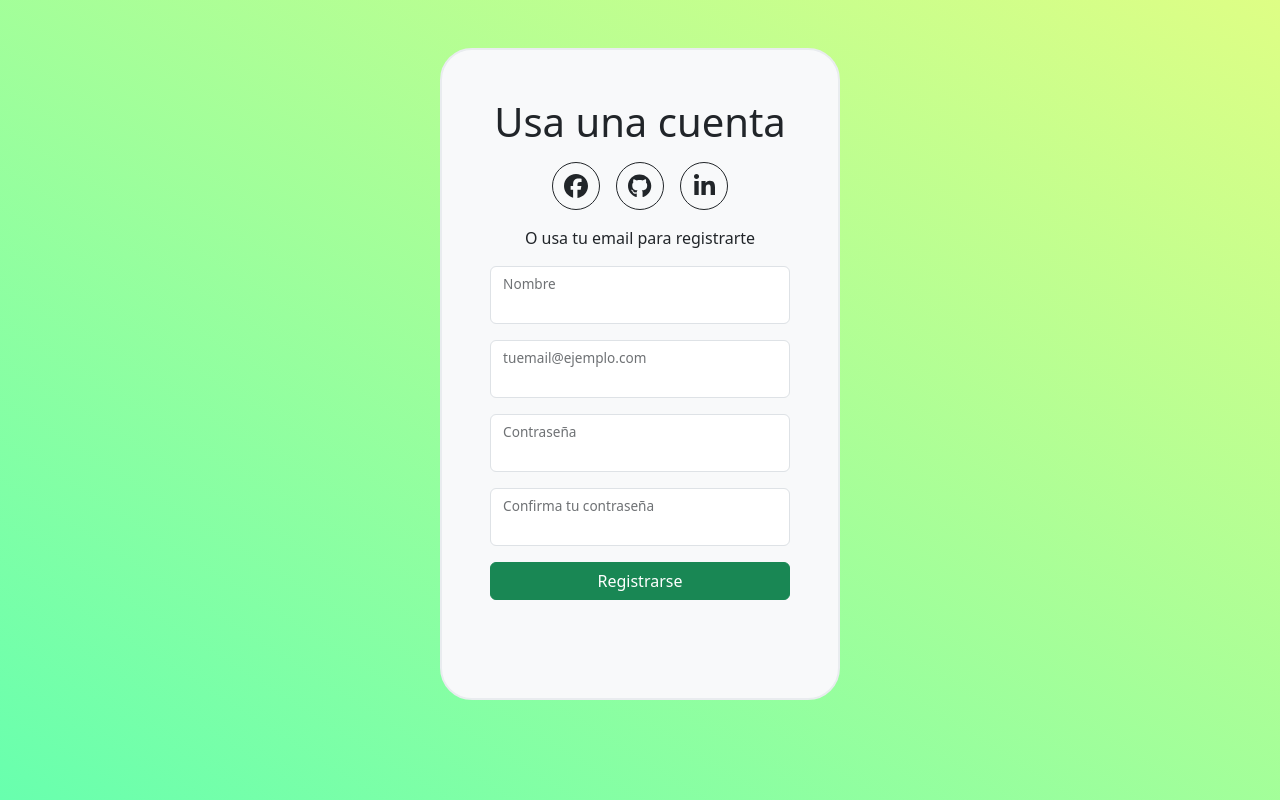
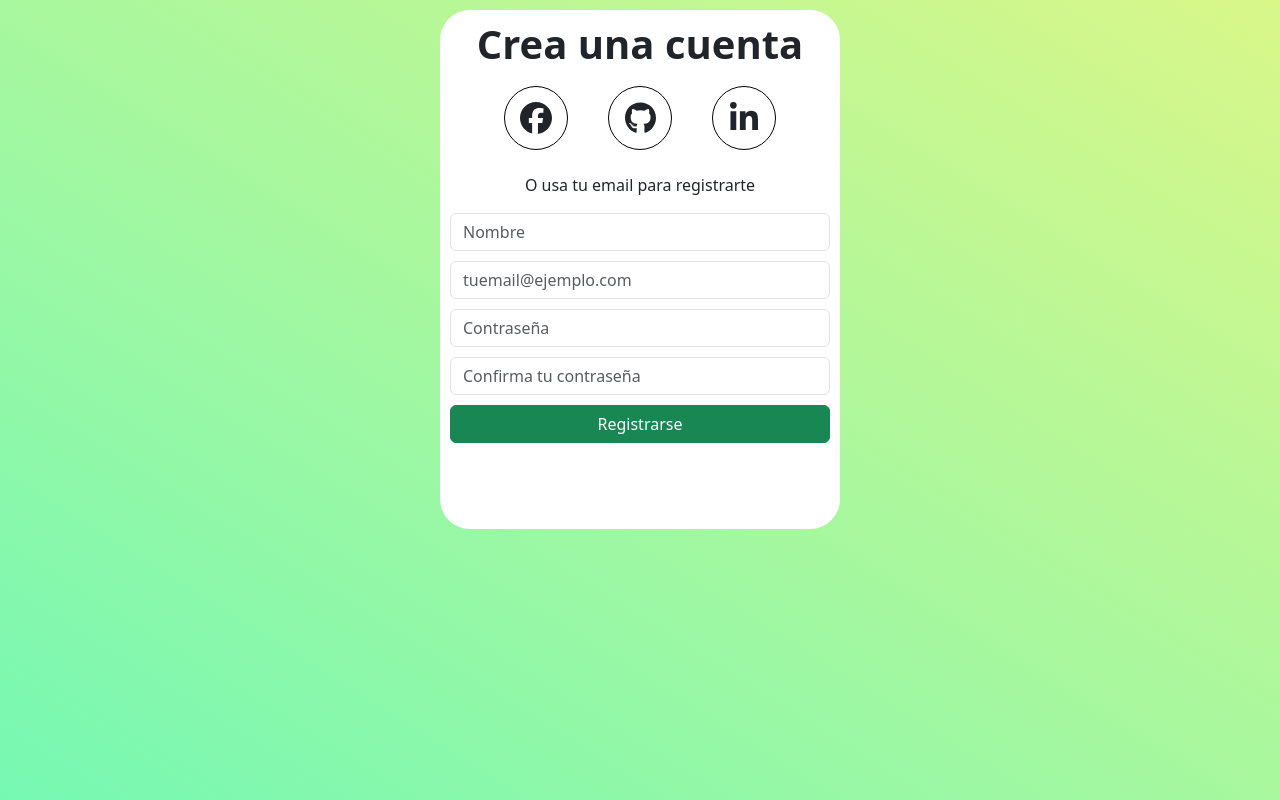
Before and after one commit to renatobaez/estado-componentes-y-eventos, a React (Vite) app: page / in a window 1280 px wide. Built offline with nearby package versions, Linux system fonts and the light colour scheme.

Commit message:
last commit

```diff
--- a/src/components/Alert.jsx
+++ b/src/components/Alert.jsx
@@ -2,9 +2,9 @@ import BAlert from "react-bootstrap/Alert";
 function Alert({color, msg}) {
 	return (
 		<>
-    <BAlert variant={color} className="mb-0">
-    <p className="mb-0 fw-bold">{msg}</p>
-    </BAlert>
+      <BAlert variant={color}>
+        <p>{msg}</p>
+      </BAlert>
     </>
   )
 }
--- a/src/components/Formulario.jsx
+++ b/src/components/Formulario.jsx
@@ -6,7 +6,7 @@ function Formulario({setAlert}) {
 	const [email, setEmail] = useState("")
 	const [password, setPassword] = useState("")
 	const [repassword, setRePassword] = useState("")
-	const EMAIL_REGEXP = new RegExp(/[\w-\.]+@([\w-]+\.)+[\w-]{2,4}$/)
+	const VALIDATE_EMAIL = /^([a-zA-Z0-9_\.\-])+\@(([a-zA-Z0-9\-])+\.)+([a-zA-Z0-9]{2,4})+$/
 
 	const validateForm = (e) => {
 		e.preventDefault()
@@ -14,19 +14,19 @@ function Formulario({setAlert}) {
 			setAlert({
 				error: true,
 				msg: "Las contraseñas no coinciden !",
-				color: "danger",
+				color: "warning",
 			})
 			return
 		}
 		if (name === '' || email === '' || password === '' || repassword === '') {
 			setAlert({
 				error: true,
-				msg: "completa todos los campos !",
+				msg: "Completa todos los campos !",
 				color: "danger",
 			})
 			return
 		}
-		if (!EMAIL_REGEXP.test(email)) {
+		if (!VALIDATE_EMAIL.test(email)) {
 			setAlert({
 				error: true,
 				msg: "El email debe tener un formato válido !",
@@ -47,39 +47,35 @@ function Formulario({setAlert}) {
 	}
 	return (
 		<>
-		<Form className="d-flex flex-column gap-3" onSubmit={validateForm} noValidate>
-			<FloatingLabel label="Nombre">
+		<Form onSubmit={validateForm} noValidate>
       		<Form.Control
 						type="text"
 						id="name"
 						onChange={(e) => setName(e.target.value)}
 						value={name}
+						placeholder="Nombre"
 					/>
-    	</FloatingLabel>
-			<FloatingLabel label="tuemail@ejemplo.com">
       	<Form.Control
 					type="email"
 					id="email"
 					onChange={(e) => setEmail(e.target.value)}
 					value={email}
+					placeholder="tuemail@ejemplo.com"
 				/>
-    	</FloatingLabel>
-			<FloatingLabel label="Contraseña">
       	<Form.Control
 					type="password"
 					id="password"
 					onChange={(e) => setPassword(e.target.value)}
 					value={password}
+					placeholder="Contraseña"
 				/>
-    	</FloatingLabel>
-			<FloatingLabel label="Confirma tu contraseña">
       	<Form.Control
 					type="password"
 					id="repassword"
 					onChange={(e) => setRePassword(e.target.value)}
 					value={repassword}
+					placeholder="Confirma tu contraseña"
 				/>
-    	</FloatingLabel>
       <Button type="submit" variant="success">Registrarse</Button>
     </Form>
 		</>
--- a/src/components/Registro.jsx
+++ b/src/components/Registro.jsx
@@ -1,4 +1,3 @@
-import { Container } from "react-bootstrap"
 import { faFacebook, faGithub, faLinkedinIn } from "@fortawesome/free-brands-svg-icons"
 import SocialButton from "./SocialButton"
 import Formulario from "./Formulario"
@@ -7,17 +6,17 @@ import Alert from "./Alert"
 function Registro({message, setAlert}) {
 	return (
 		<>
-  		<Container fluid style={{ maxWidth: "25rem" }} className="d-flex flex-column gap-3 text-center p-5 mt-5 rounded-5 border border-2 border-light-subtle bg-light">
-    		<h1 className="mb-0">Usa una cuenta</h1>
-      	<div className="d-flex m-0 p-0 w-100 justify-content-center gap-3">
+  		<section>
+    		<h1>Crea una cuenta</h1>
+      	<div className="social">
       		<SocialButton icon={faFacebook} />
         	<SocialButton icon={faGithub}  />
         	<SocialButton icon={faLinkedinIn} />
       	</div>
-      	<p className="mb-0">O usa tu email para registrarte</p>
+      	<h6>O usa tu email para registrarte</h6>
       	<Formulario setAlert={setAlert} />
 				<Alert color={message.color} msg={message.msg} />
-			</Container>
+			</section>
 		</>
 	)
 }
--- a/src/components/SocialButton.jsx
+++ b/src/components/SocialButton.jsx
@@ -1,11 +1,10 @@
 import { FontAwesomeIcon } from "@fortawesome/react-fontawesome"
-import Button from "react-bootstrap/Button";
 
 function SocialButton({icon}) {
 	return (
-		<Button variant="outline-dark" style={{ width: "3em", height: "3em" }} className="d-flex align-items-center justify-content-center rounded-circle">
-			<FontAwesomeIcon icon={icon} size="xl" />
-		</Button>
+		<figure>
+			<FontAwesomeIcon icon={icon} size="2x" />
+		</figure>
   )
 }
 export default SocialButton
--- a/src/index.css
+++ b/src/index.css
@@ -1,12 +1,48 @@
 *,
 *::after,
 *::before {
-  box-sizing: inherit;
-}
-html {
   box-sizing: border-box;
 }
 body {
-  background: linear-gradient(to bottom left, rgb(222, 254, 133),rgb(104, 255, 174));
+  background: linear-gradient(to bottom left, rgb(217, 247, 137),rgb(118, 248, 179));
   background-attachment: fixed;
 }
+h1 {
+  font-weight: bold;
+}
+p {
+  font-weight: bold;
+}
+section {
+  display: flex;
+  flex-direction: column;
+  gap: 10px;
+  text-align: center;
+  padding: 10px;
+  margin-top: 10px;
+  margin-left: auto;
+  margin-right: auto;
+  border-radius: 30px;
+  border: 2px;
+  max-width: 25rem;
+  background-color: white;
+}
+form {
+  display: flex;
+  flex-direction: column;
+  gap: 10px;
+}
+.social{
+  display: flex;
+  justify-content: center;
+  gap: 40px;
+}
+figure {
+  border: 1px solid black;
+  padding: 15px;
+  width: 4em;
+  height: 4em;
+  align-items: center;
+  justify-content: center;
+  border-radius: 100%;
+}
```
